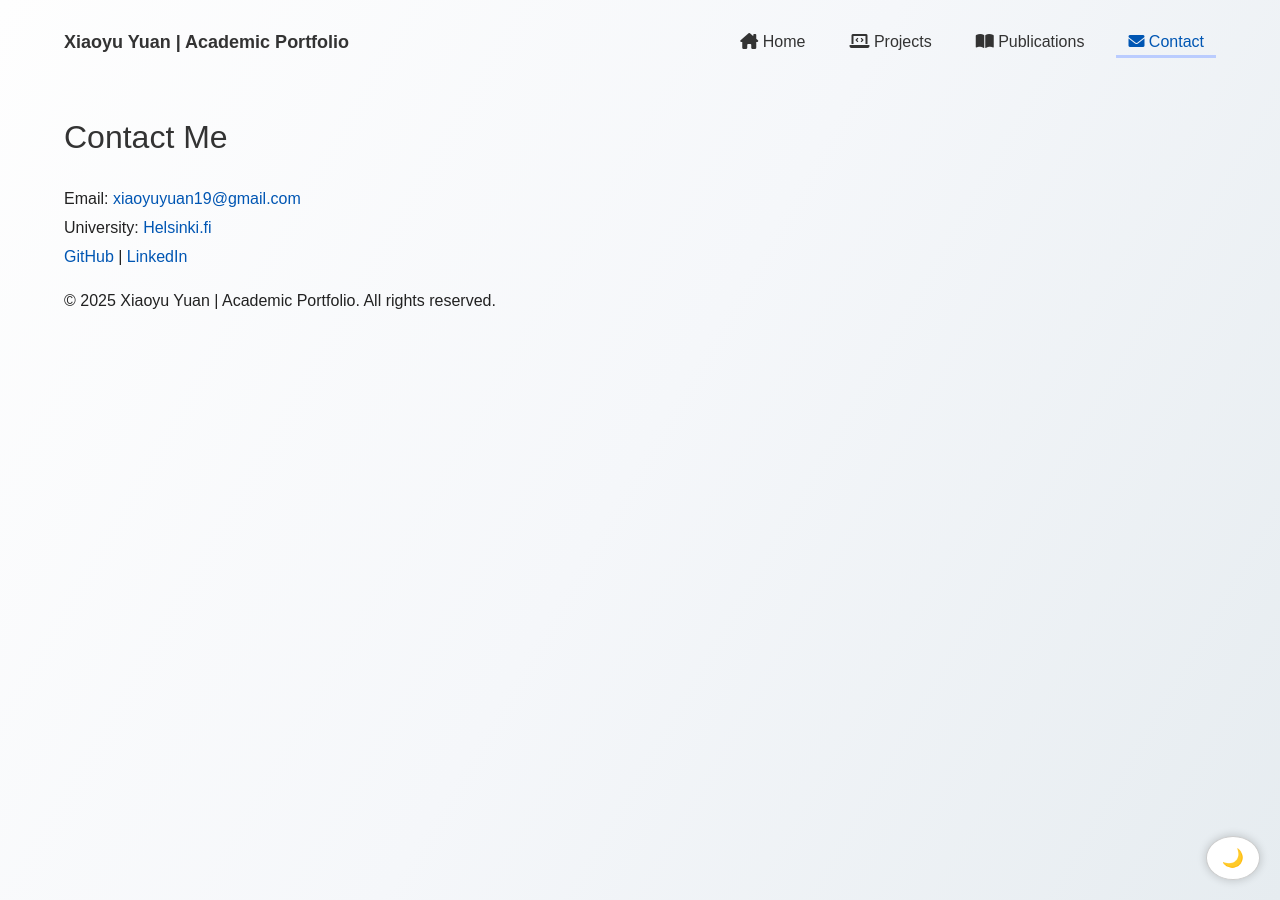
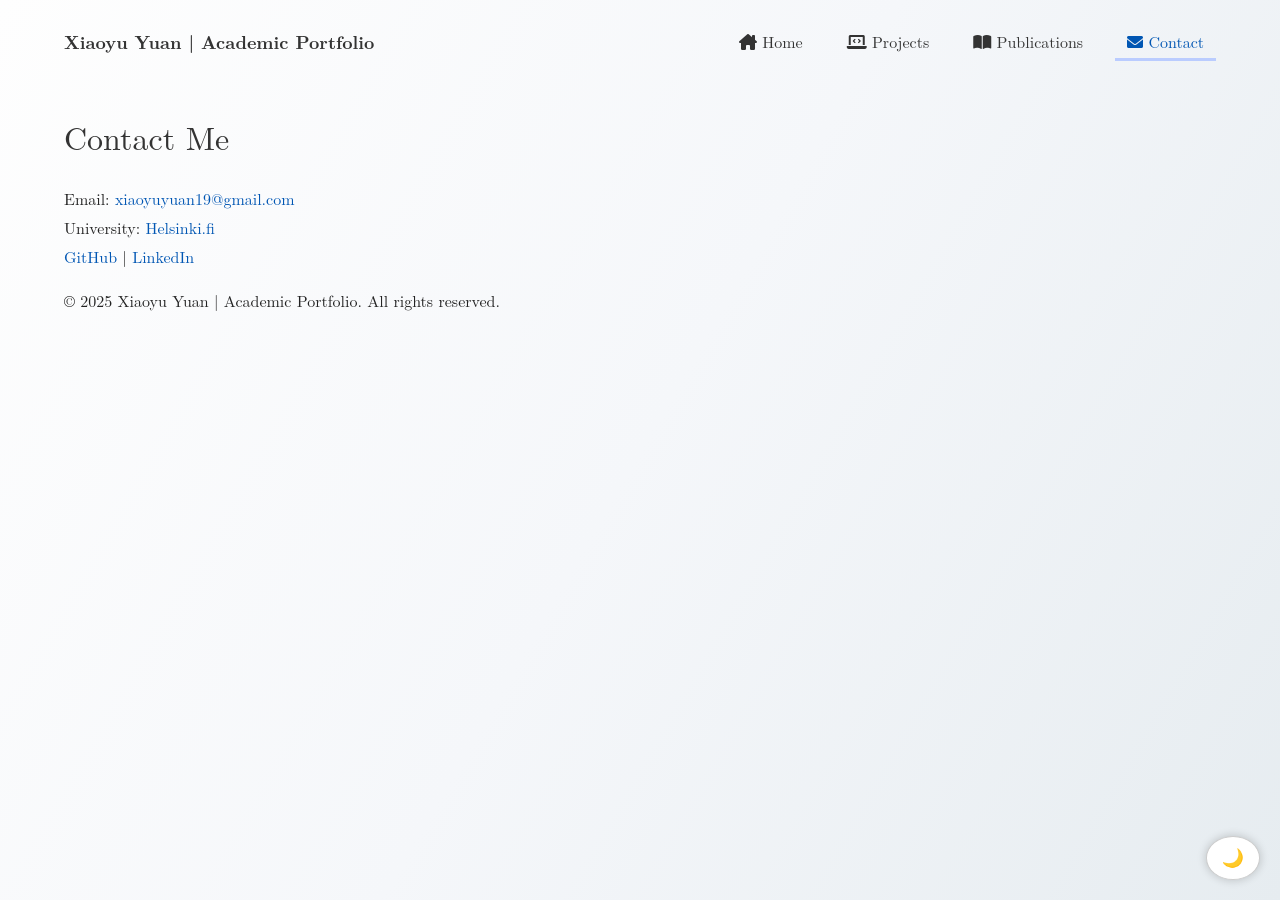
Before and after one commit to XiaoyuYuan19/portfolio, a Jekyll site: the page built from contact.md, in a window 1280 px wide. Built offline with Jekyll 4.4.1, drawn with Linux system fonts in a browser that asks for light colours; some web fonts are replaced.

Commit message:
Update style.css

```diff
--- a/assets/css/style.css
+++ b/assets/css/style.css
@@ -4,14 +4,11 @@
 @import url('https://fonts.googleapis.com/css2?family=Latin+Modern+Roman&display=swap');
 
 body {
-    font-family: "Latin Modern Roman", serif;
-}
-
-body {
     background: linear-gradient(120deg, #fefefe, #f5f7fa, #e6ecf0);
     background-attachment: fixed;
     color: #222;
-    font-family: Arial, Helvetica, sans-serif;
+/*     font-family: Arial, Helvetica, sans-serif;      */
+    font-family: "Latin Modern Roman", serif;
     max-width: 90vw;
     margin: 0 auto;
     padding: 20px;
```
